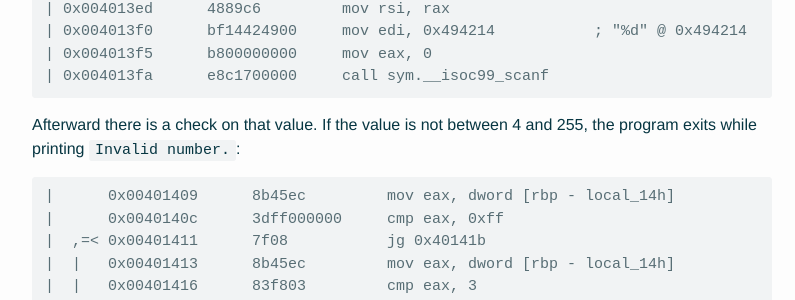
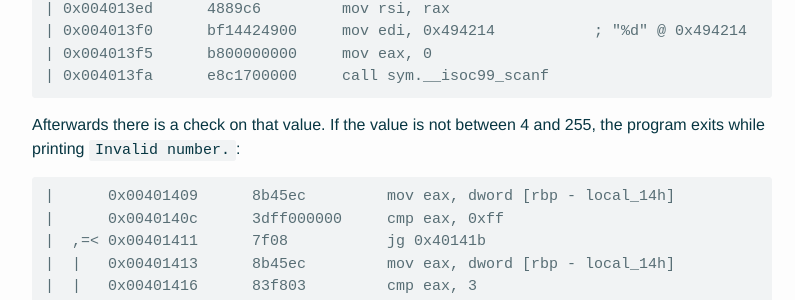
Before and after one commit to 0xabe-io/0xabe-io.github.io, a Jekyll site: the page built from _posts/2016-03-07-Boston-Key-Party-pwn-Simple-Calc.md, in a window 1280 px wide and 900 px high, scrolled down 1289 px. Shown: the part 144-444 px from the top of the window, without its empty margins (238-1033 px from the left). Built offline with Jekyll 4.4.1, drawn with Linux system fonts in a browser that asks for light colours; comment, search, counter and statistics services are not loaded.

Commit message:
fixed typo

```diff
--- a/_posts/2016-03-07-Boston-Key-Party-pwn-Simple-Calc.md
+++ b/_posts/2016-03-07-Boston-Key-Party-pwn-Simple-Calc.md
@@ -66,7 +66,7 @@ the number of calculation is stored by `scanf` at `[rbp - local_14h]`:
 | 0x004013fa      e8c1700000     call sym.__isoc99_scanf
 {% endhighlight %}
 
-Afterward there is a check on that value. If the value is not between 4 and
+Afterwards there is a check on that value. If the value is not between 4 and
 255, the program exits while printing `Invalid number.`:
 {% highlight ca65 %}
 |      0x00401409      8b45ec         mov eax, dword [rbp - local_14h]
```
Also changed, not shown: _posts/2016-04-18-PlaidCTF-butterfly.md (+1 -1 lines), _posts/2016-04-18-PlaidCTF-unix-time-formatter.md (+1 -1 lines).
